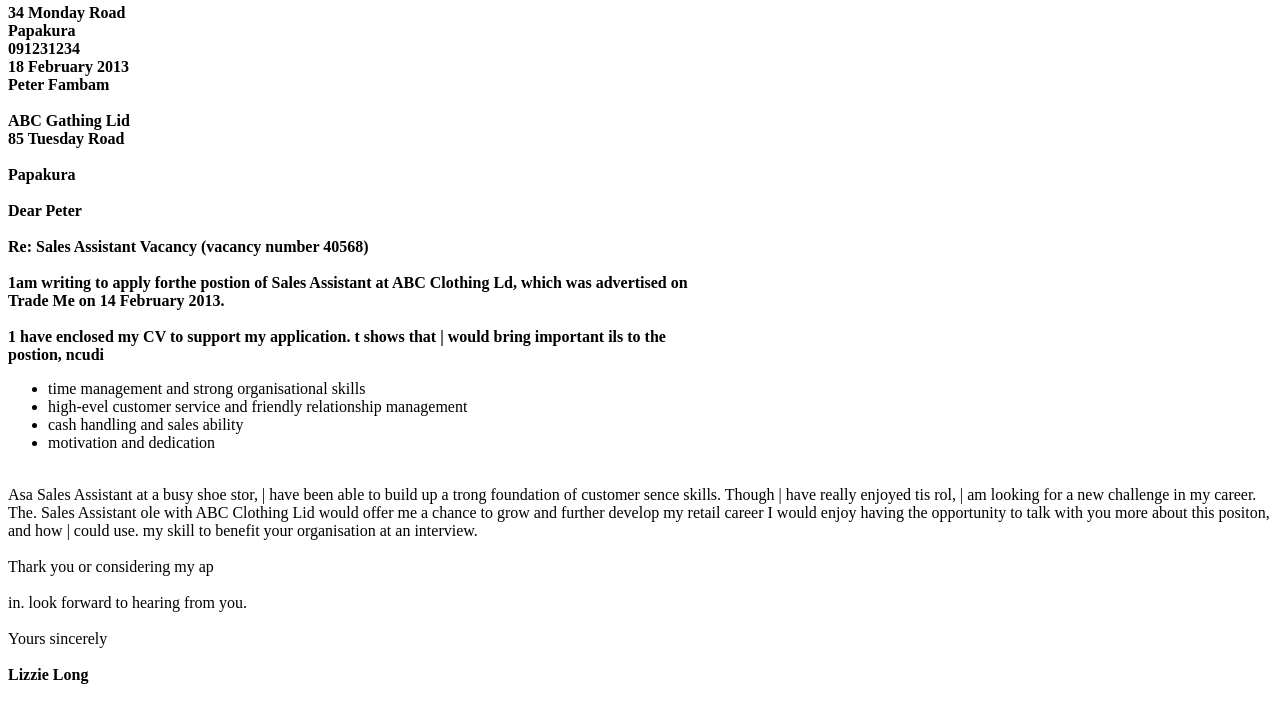
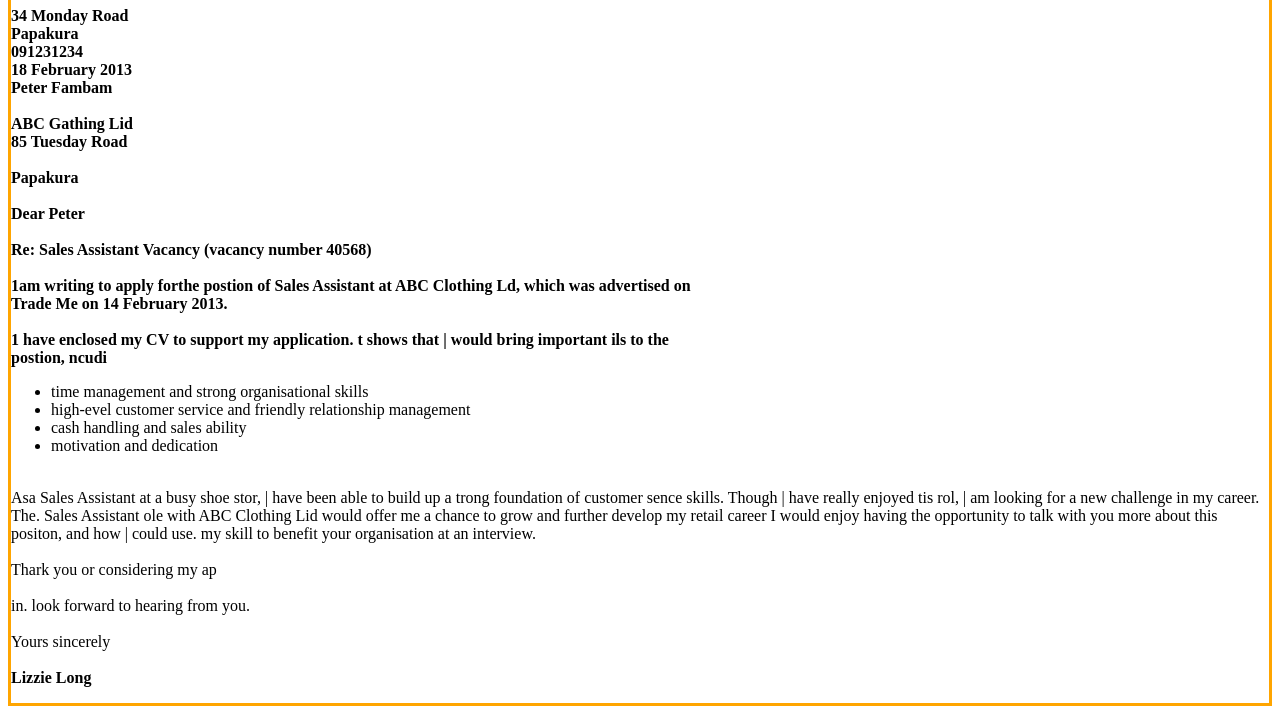
Before and after one commit to zainqaimi/Assighment-6, a plain HTML site: page index.html in a window 1280 px wide. Shown: the part 120-834 px from the top of the page. Drawn offline with Linux system fonts and the light colour scheme; files that its build step writes are made by us from their sources.

Commit message:
border applay

```diff
--- a/index.html
+++ b/index.html
@@ -3,6 +3,7 @@
 <head>
     <meta charset="UTF-8">
     <meta name="viewport" content="width=device-width, initial-scale=1.0">
+    <link rel="stylesheet" href="style.css">
     <title>ZAIN UL ABDIN (116841)</title>
     <br>
     <a href="index.html"> work 1</a>
--- /dev/null
+++ b/work 2/style.css
@@ -0,0 +1,3 @@
+body{
+    border: solid orange;
+}
```
Also changed, not shown: work 2/2.html (+1 -0 lines).
